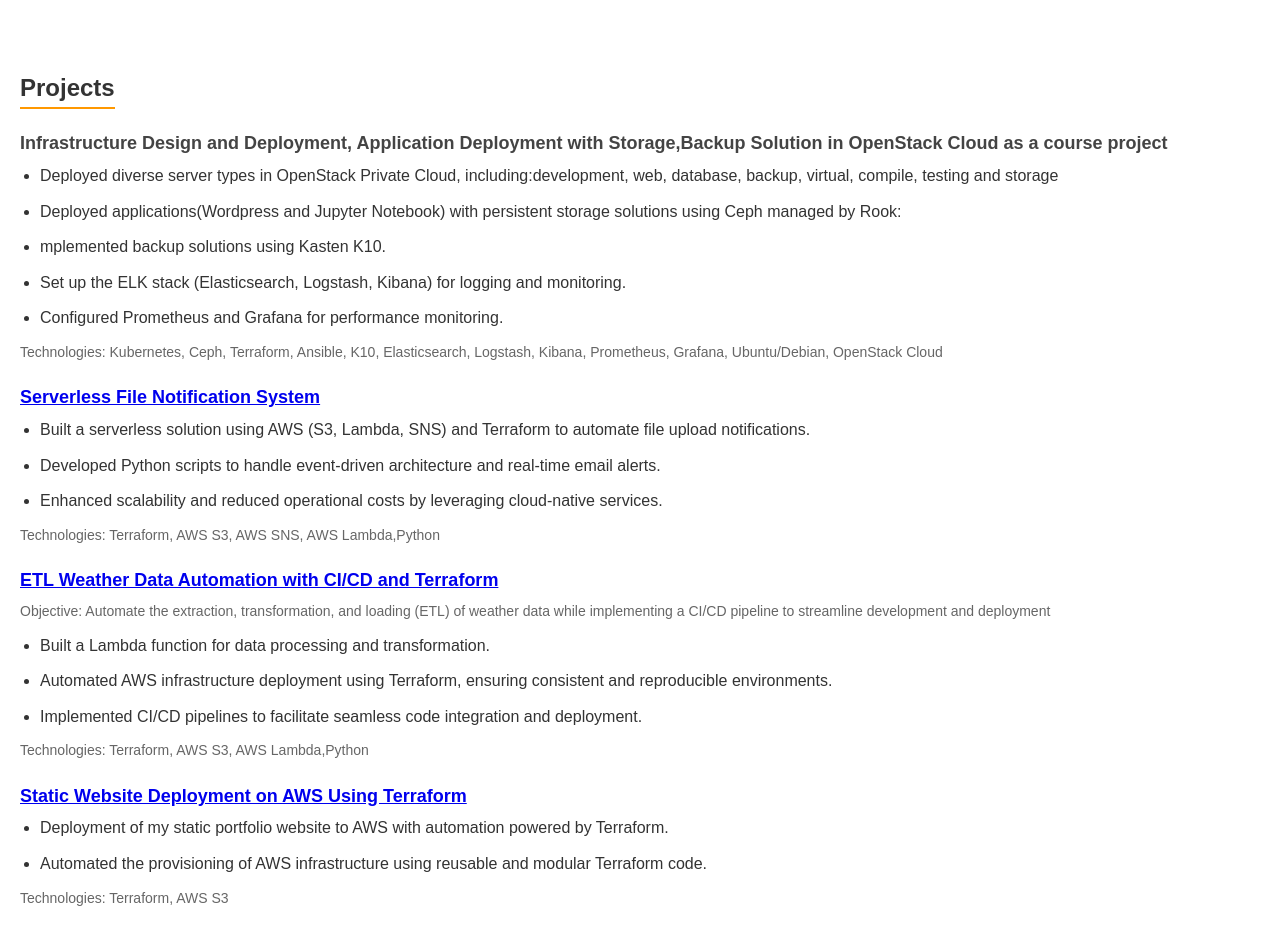
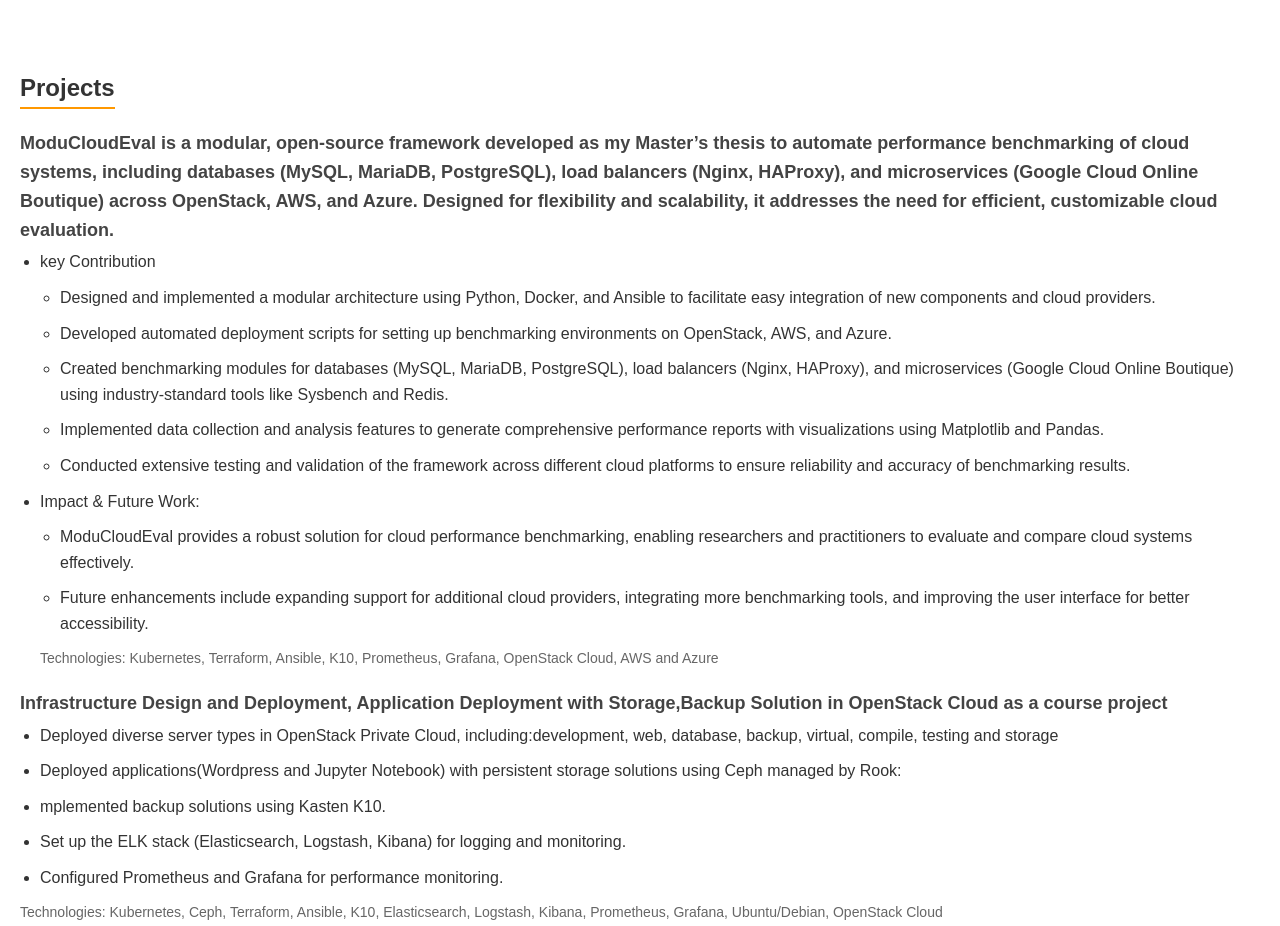
Before and after one commit to sharmina-lina/web, a plain HTML site: page index.html in a window 1280 px wide. Shown: the part 1340-2266 px from the top of the page. Drawn offline with nearby package versions, Linux system fonts and the light colour scheme; a web font is replaced by a local one.

Commit message:
Add project - Modular framework

```diff
--- a/index.html
+++ b/index.html
@@ -91,6 +91,26 @@
         <section id="projects" class="section">
             <h2>Projects</h2>
             <!-- Project1 -->
+            <div class="project-item">
+                <h3>ModuCloudEval is a modular, open-source framework developed as my Master’s thesis to automate performance benchmarking of cloud systems, including databases (MySQL, MariaDB, PostgreSQL), load balancers (Nginx, HAProxy), and microservices (Google Cloud Online Boutique) across OpenStack, AWS, and Azure. Designed for flexibility and scalability, it addresses the need for efficient, customizable cloud evaluation.</h3>
+                <ul>
+                    <li>key Contribution</li>
+                    <ul>
+                        <li>Designed and implemented a modular architecture using Python, Docker, and Ansible to facilitate easy integration of new components and cloud providers.</li>
+                        <li>Developed automated deployment scripts for setting up benchmarking environments on OpenStack, AWS, and Azure.</li>
+                        <li>Created benchmarking modules for databases (MySQL, MariaDB, PostgreSQL), load balancers (Nginx, HAProxy), and microservices (Google Cloud Online Boutique) using industry-standard tools like Sysbench and Redis.</li>
+                        <li>Implemented data collection and analysis features to generate comprehensive performance reports with visualizations using Matplotlib and Pandas.</li>
+                        <li>Conducted extensive testing and validation of the framework across different cloud platforms to ensure reliability and accuracy of benchmarking results.</li>
+                    </ul>
+                    <li>Impact & Future Work:</li>
+                    <ul>
+                        <li>ModuCloudEval provides a robust solution for cloud performance benchmarking, enabling researchers and practitioners to evaluate and compare cloud systems effectively.</li>
+                        <li>Future enhancements include expanding support for additional cloud providers, integrating more benchmarking tools, and improving the user interface for better accessibility.</li>
+
+                </ul>
+
+                <p>Technologies: Kubernetes, Terraform, Ansible, K10, Prometheus, Grafana, OpenStack Cloud, AWS and Azure</p>
+            </div>
             <div class="project-item">
                 <h3>Infrastructure Design and Deployment, Application Deployment with Storage,Backup Solution in OpenStack Cloud as a course project</h3>
                 <ul>
```
